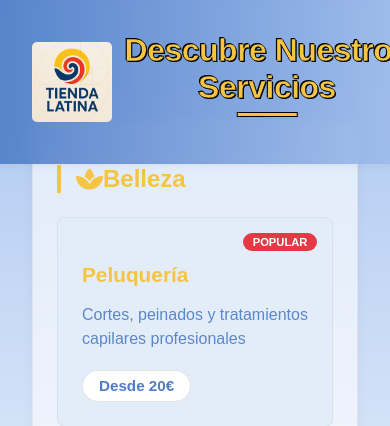
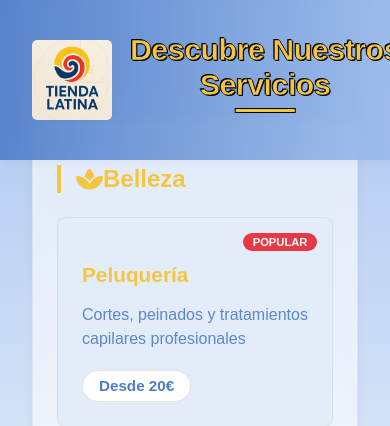
Before and after one commit to Construyendodesde0/proyectos, a PHP site: page /servicios/servicios.html in a window 390 px wide. Shown: the top 426 px of the page. Run offline with PHP 8.4, Linux system fonts and the light colour scheme.

Commit message:
alineamento

```diff
--- a/servicios/estilo/style.css
+++ b/servicios/estilo/style.css
@@ -57,7 +57,9 @@ header{
     color: var(--dorado);
     font-weight: 700;
     font-size: 3em;
+    display: flex;
     text-align: center;
+    flex-wrap: wrap;
     margin: 1rem 0 2rem;
     text-shadow: 1px 1px 2px rgba(0,0,0,0.1);
     position: relative;
@@ -422,8 +424,9 @@ header{
     }
 
     .titulo {
-        font-size: 2rem;
+        font-size: 1.9rem;
         letter-spacing: -0.5px;
+        margin-left: -4px;
     }
 
     .categoria-titulo {
```
